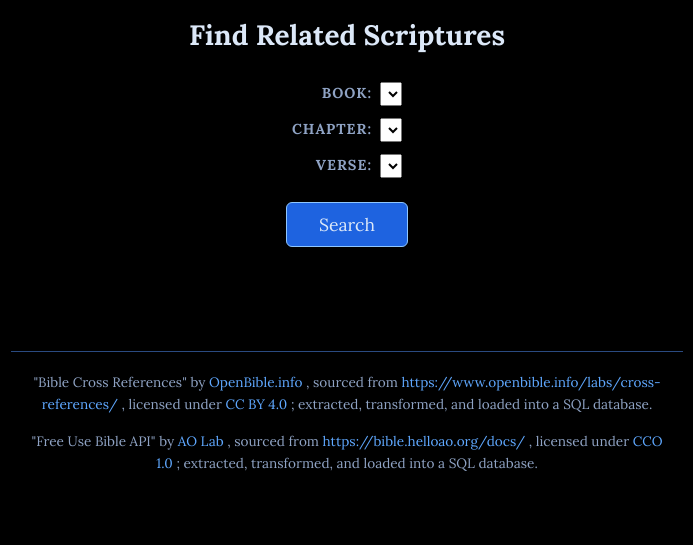
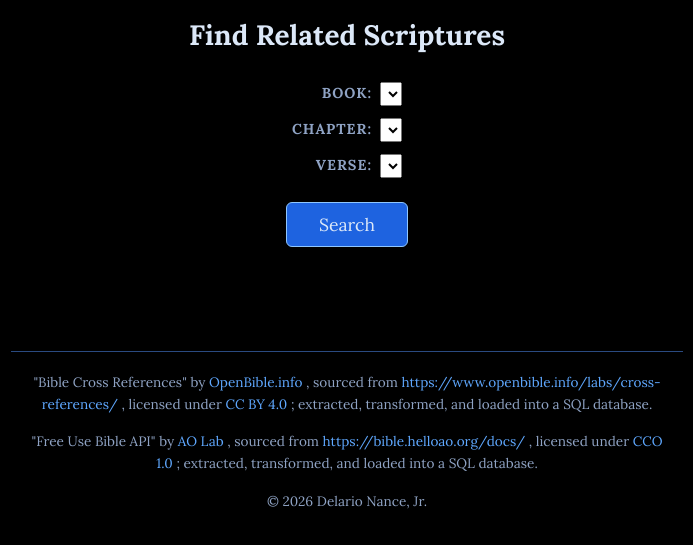
Before and after one commit to DelarioNance/pleiades-bible-study-tool, a plain HTML site: page src/ui/index.html in a window 1280 px wide. Shown: the part 211-756 px from the top of the page, without its empty margins (293-986 px from the left). Drawn offline with Linux system fonts and the light colour scheme; files that its build step writes are made by us from their sources; no server answers; files whose address does not match are found by name.

Commit message:
added copyright notice

```diff
--- a/src/ui/index.html
+++ b/src/ui/index.html
@@ -66,6 +66,10 @@
             </a>;
             extracted, transformed, and loaded into a SQL database.
         </p>
+
+        <p>
+            © 2026 Delario Nance, Jr.
+        </p>
     </footer>
     <script type="module" src="src/ui/static/js/app.js"></script>
 </body>
```
